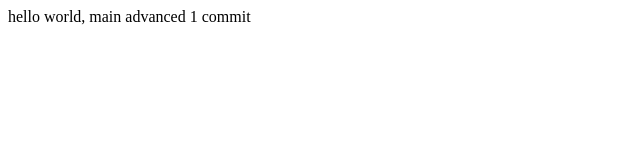
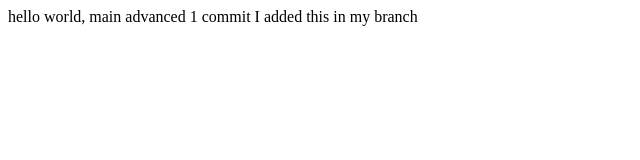
Before and after one commit to jskipgit/git-test, a plain HTML site: page index.html in a window 1280 px wide. Shown: the whole page, without its empty margins (0-640 px from the left). Drawn offline with Linux system fonts and the light colour scheme.

Commit message:
added in my branch

```diff
--- a/index.html
+++ b/index.html
@@ -1,3 +1,4 @@
 <html>
 hello world, main advanced 1 commit
+I added this in my branch
 </html>
```
